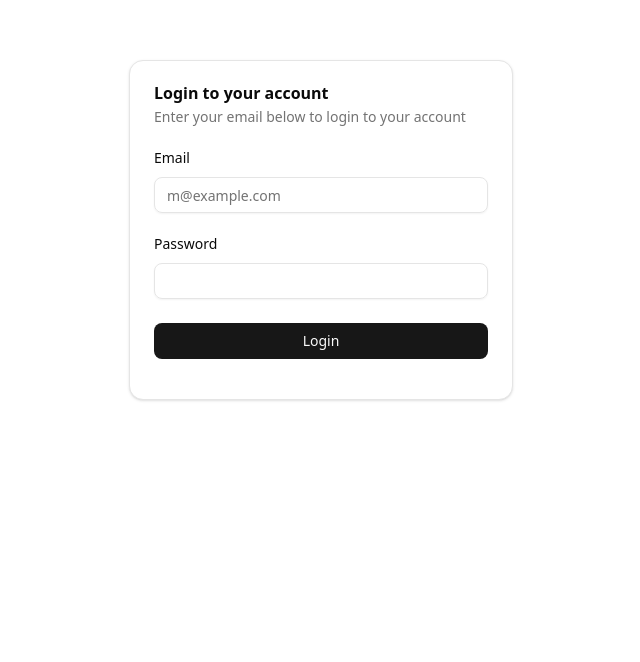
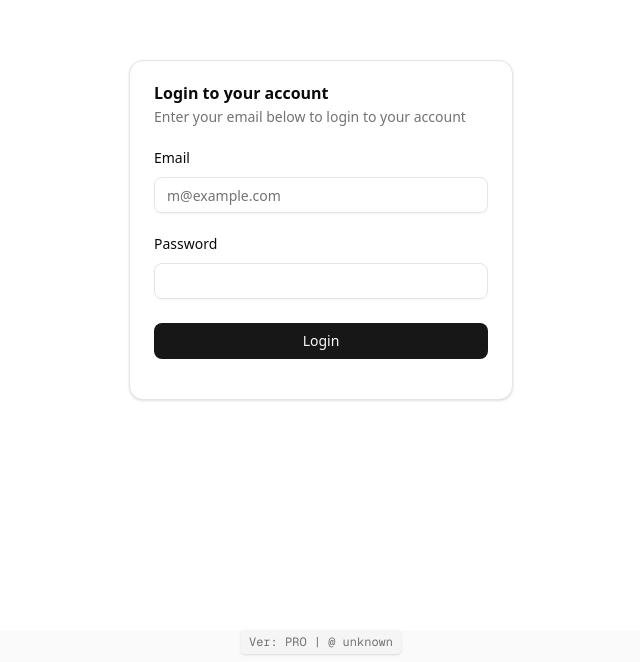
Before and after one commit to LoreGre/Premium, a Next.js app: page /login in a window 1280 px wide. Shown: the part 170-832 px from the top of the page, without its empty margins (319-959 px from the left). Before the commit the page ends 800 px from the top, so only its background shows below. Built offline with nearby package versions, Linux system fonts and the light colour scheme; no server answers.

Commit message:
Fix - Revision in Footer

```diff
--- a/app/layout.tsx
+++ b/app/layout.tsx
@@ -6,6 +6,7 @@ import { ThemeProvider } from "@/components/theme-provider"
 import "./globals.css"
 
 import { Toaster } from "sonner"
+import { SiteFooter } from "@/components/layout/site-footer"
 
 const geistSans = Geist({
   variable: "--font-geist-sans",
@@ -33,6 +34,7 @@ export default function RootLayout({
         <ThemeProvider attribute="class" defaultTheme="system" enableSystem>
           {children}
           <Toaster position="top-right" richColors />
+          <SiteFooter />
         </ThemeProvider>
       </body>
     </html>
--- /dev/null
+++ b/components/layout/site-footer.tsx
@@ -0,0 +1,13 @@
+"use client"
+
+export function SiteFooter() {
+  return (
+    <footer className="w-full bottom-0 left-0 flex justify-center z-50 pb-2 pointer-events-none bg-sidebar">
+      <div className="text-xs font-mono px-2 py-1 rounded bg-muted text-muted-foreground shadow pointer-events-auto">
+        Ver: {process.env.NEXT_PUBLIC_ENV?.toUpperCase()} |
+        {" "}{process.env.NEXT_PUBLIC_GIT_COMMIT_REF} @
+        {" "}{process.env.NEXT_PUBLIC_GIT_COMMIT_SHA}
+      </div>
+    </footer>
+  )
+}
--- a/components/layout/site-header.tsx
+++ b/components/layout/site-header.tsx
@@ -31,9 +31,6 @@ export function SiteHeader() {
         />
         <h1 className="text-base font-medium">{title}</h1>
         <div className="ml-auto flex items-center gap-2">
-          <div className="bottom-2 right-2 z-50 text-xs font-mono px-2 py-1 rounded bg-muted text-muted-foreground">
-            Ver: {process.env.NEXT_PUBLIC_ENV?.toUpperCase()} | {process.env.NEXT_PUBLIC_GIT_COMMIT_REF} @ {process.env.NEXT_PUBLIC_GIT_COMMIT_SHA}
-          </div>
           <ThemeToggle />
         </div>
       </div>
```
